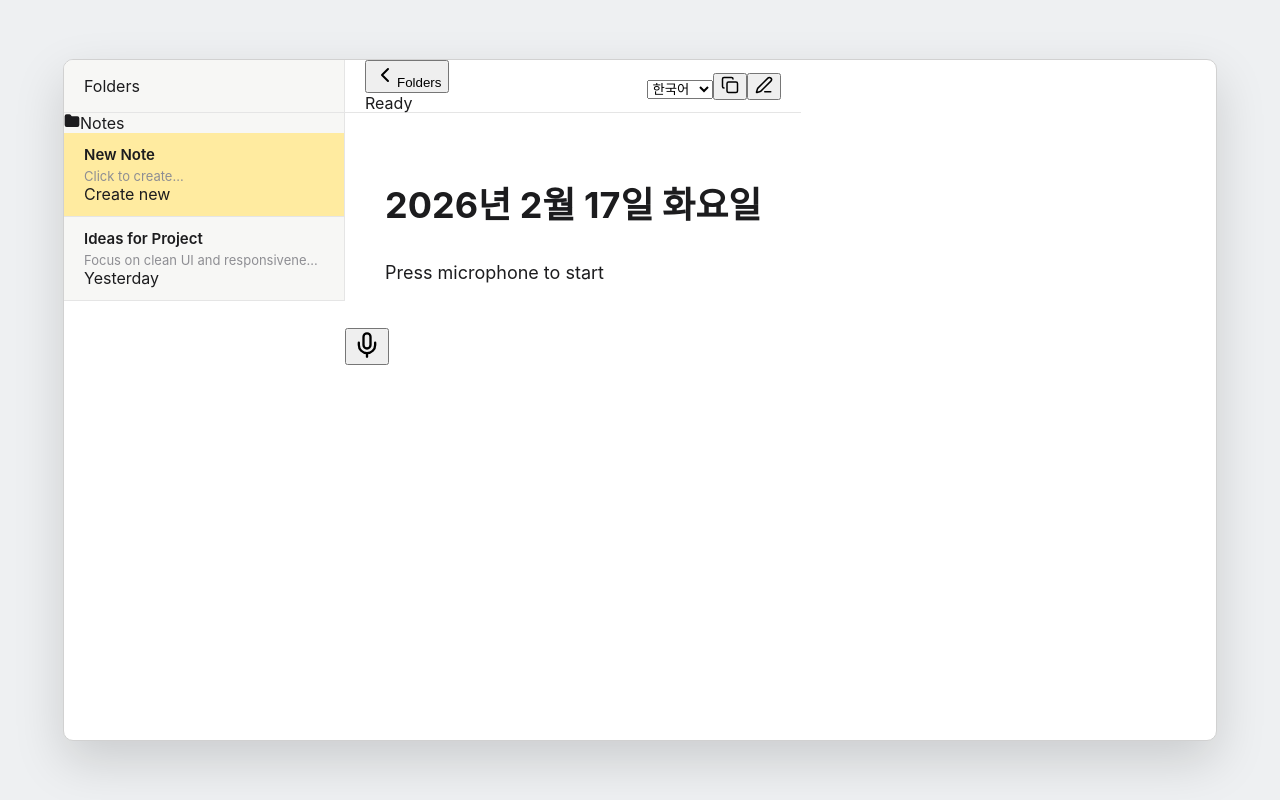
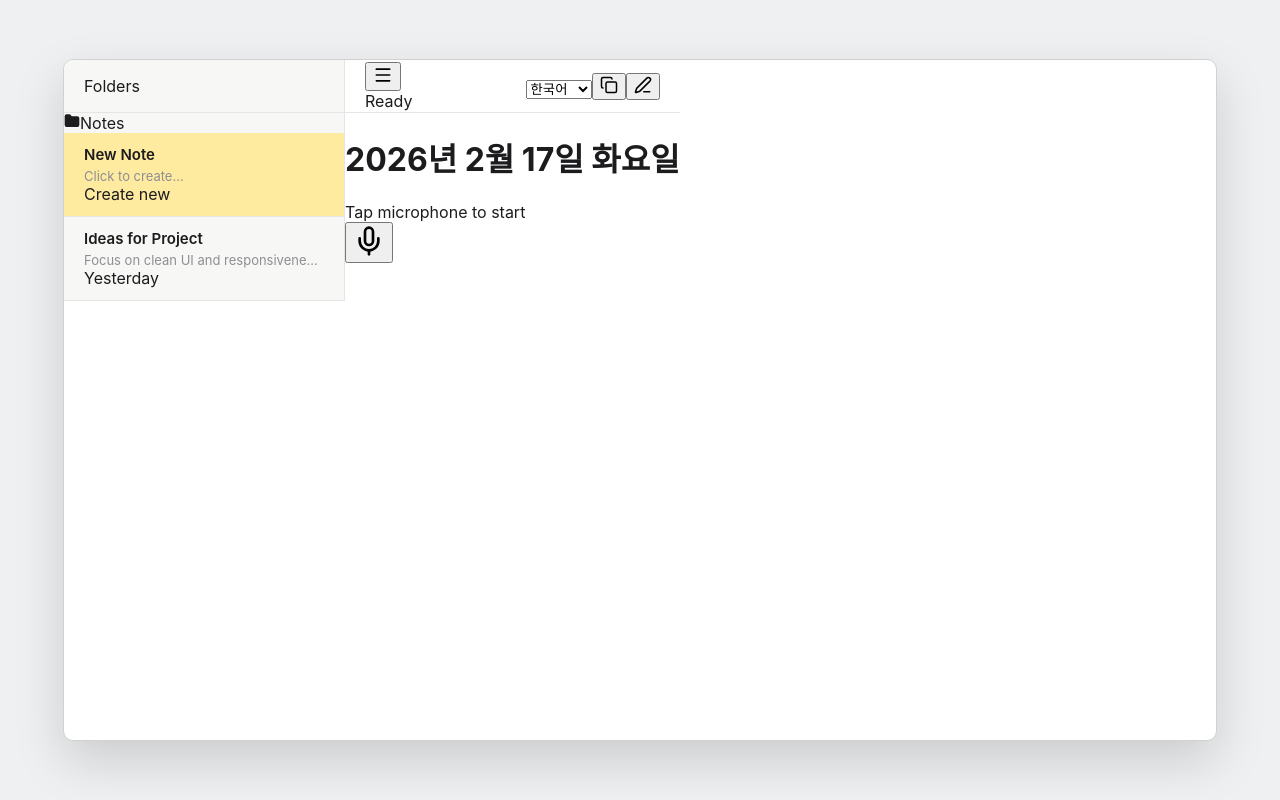
Before and after one commit to artcoding011-art/voice-to-text-app, a React (Vite) app: page / in a window 1280 px wide. Built offline with nearby package versions, Linux system fonts and the light colour scheme; a web font is replaced by a local one.

Commit message:
UI: Final visual updates (Rewrite NoteEditor)

```diff
--- a/src/components/NoteEditor.jsx
+++ b/src/components/NoteEditor.jsx
@@ -1,5 +1,5 @@
 import React, { useEffect, useRef } from 'react';
-import { Copy, Trash2, Edit3, Mic, MicOff, ChevronLeft } from 'lucide-react';
+import { Copy, Trash2, Edit3, Mic, MicOff, ChevronLeft, Menu } from 'lucide-react';
 import { getCurrentDate } from '../helpers/dateUtils';
 
 const NoteEditor = ({
@@ -16,7 +16,8 @@ const NoteEditor = ({
     onSave,
     onCancel,
     onToggleRecording,
-    onToggleSidebar
+    onToggleSidebar,
+    isSidebarOpen
 }) => {
     const chatEndRef = useRef(null);
 
@@ -25,21 +26,21 @@ const NoteEditor = ({
     }, [transcript, interimTranscript, selectedNote]);
 
     return (
-        <div className="main-content">
+        <div className="flex flex-col h-full relative overflow-hidden">
             {/* Toolbar */}
-            <div className="toolbar">
-                <div className="flex items-center gap-2">
-                    {/* Mobile Only: Back to Folders */}
+            <div className="toolbar shrink-0 z-10 bg-white/80 backdrop-blur-md">
+                <div className="flex items-center gap-3">
+                    {/* Sidebar Toggle Button */}
                     <button
                         onClick={onToggleSidebar}
-                        className="md:hidden flex items-center text-[#f7ce46] hover:text-[#e6c03d] font-medium -ml-2 pr-2"
+                        className="p-2 -ml-2 rounded-md hover:bg-gray-100 text-gray-500 transition-colors"
+                        title={isSidebarOpen ? "Close Sidebar" : "Open Sidebar"}
                     >
-                        <ChevronLeft size={24} />
-                        <span className="text-base">Folders</span>
+                        {isSidebarOpen ? <ChevronLeft size={20} /> : <Menu size={20} />}
                     </button>
 
                     <div className="flex flex-col">
-                        <span className="text-xs text-gray-400 font-medium text-center hover:text-gray-600 cursor-default">
+                        <span className="text-xs text-gray-400 font-medium cursor-default">
                             {selectedNote ? 'Viewing' : (hasContent ? 'Editing' : 'Ready')}
                         </span>
                     </div>
@@ -74,20 +75,24 @@ const NoteEditor = ({
                 </div>
             </div>
 
-            {/* Editor Area */}
-            <div className="editor-area bg-[var(--main-bg)]">
-                <div className="max-w-3xl mx-auto">
-                    <h1 className="text-3xl font-bold mb-2 text-[#b0b0b0] placeholder-title">
+            {/* Editor Area / Main Display */}
+            <div className="flex-1 overflow-y-auto bg-[var(--main-bg)] relative">
+                {/* Content Container */}
+                <div className="max-w-3xl mx-auto p-8 min-h-full flex flex-col">
+                    <h1 className="text-3xl font-bold mb-4 text-[#b0b0b0] placeholder-title">
                         {selectedNote ? selectedNote.title : getCurrentDate()}
                     </h1>
 
-                    {!selectedNote && (
-                        <div className="text-gray-400 text-lg mb-8">
-                            {isListening ? 'Listening...' : (hasContent ? 'Review your note' : 'Press microphone to start')}
+                    {/* Empty State / Listening Indicator */}
+                    {!selectedNote && !hasContent && (
+                        <div className="flex-1 flex flex-col justify-center items-center h-64 transition-opacity duration-300">
+                            <div className="text-gray-300 text-xl font-light mb-8 animate-pulse">
+                                {isListening ? 'Listening...' : 'Tap microphone to start'}
+                            </div>
                         </div>
                     )}
 
-                    <div className="text-[var(--text-primary)] whitespace-pre-wrap leading-relaxed min-h-[200px]">
+                    <div className="text-[var(--text-primary)] whitespace-pre-wrap leading-relaxed min-h-[100px] text-lg">
                         {selectedNote ? selectedNote.content : (
                             <>
                                 {transcript}
@@ -99,7 +104,7 @@ const NoteEditor = ({
 
                     {/* Save/Cancel Actions */}
                     {!selectedNote && !isListening && hasContent && (
-                        <div className="flex gap-4 mt-8 justify-center">
+                        <div className="flex gap-4 mt-12 justify-center fade-in">
                             <button
                                 onClick={onCancel}
                                 className="px-6 py-2 rounded-full border border-gray-300 text-gray-500 hover:bg-gray-100 transition-colors"
@@ -108,7 +113,7 @@ const NoteEditor = ({
                             </button>
                             <button
                                 onClick={onSave}
-                                className="px-8 py-2 rounded-full bg-[#f7ce46] text-white hover:bg-[#e6c03d] shadow-md transition-transform transform hover:scale-105 font-medium"
+                                className="px-8 py-2 rounded-full bg-[#f7ce46] text-white hover:bg-[#e6c03d] shadow-lg transform transition hover:-translate-y-0.5"
                             >
                                 Save Note
                             </button>
@@ -117,18 +122,40 @@ const NoteEditor = ({
                 </div>
             </div>
 
-            {/* Floating Mic Button */}
-            {!selectedNote && (!hasContent || isListening) ? (
-                <div className="p-6 flex justify-center pb-8 bg-gradient-to-t from-white via-white to-transparent">
+            {/* Centered Floating Mic Button */}
+            {!selectedNote && (
+                <div
+                    className={`absolute left-1/2 transform -translate-x-1/2 transition-all duration-500 ease-in-out z-20
+                    ${hasContent && !isListening ? 'bottom-8' : 'top-1/2 -translate-y-1/2'}
+                    `}
+                >
                     <button
                         onClick={onToggleRecording}
-                        className={`p-4 rounded-full shadow-lg transition-all duration-300 transform hover:scale-105 ${isListening ? 'bg-red-500 text-white recording-pulse' : 'bg-[#f7ce46] text-white hover:bg-[#e6c03d]'
-                            }`}
+                        className={`
+                            relative group flex items-center justify-center rounded-full shadow-2xl transition-all duration-300
+                            ${isListening ? 'w-24 h-24 bg-gradient-to-br from-red-500 to-pink-600' : 'w-20 h-20 bg-gradient-to-br from-[#f7ce46] to-[#e6c03d] hover:scale-110'}
+                        `}
                     >
-                        {isListening ? <MicOff size={28} /> : <Mic size={28} />}
+                        {/* Ripple Effect when listening */}
+                        {isListening && (
+                            <span className="absolute inset-0 rounded-full animate-ping bg-red-400 opacity-20"></span>
+                        )}
+                        {isListening && (
+                            <span className="absolute -inset-4 rounded-full border border-red-200 opacity-40 animate-pulse"></span>
+                        )}
+
+                        {/* Icons */}
+                        {isListening ? (
+                            <MicOff size={32} className="text-white relative z-10" />
+                        ) : (
+                            <Mic size={32} className="text-white relative z-10" />
+                        )}
+
+                        {/* Shine effect */}
+                        <div className="absolute inset-0 rounded-full bg-gradient-to-tr from-white/30 to-transparent opacity-0 group-hover:opacity-100 transition-opacity" />
                     </button>
                 </div>
-            ) : null}
+            )}
         </div>
     );
 };
```
